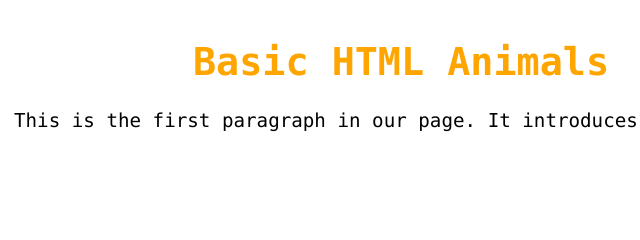
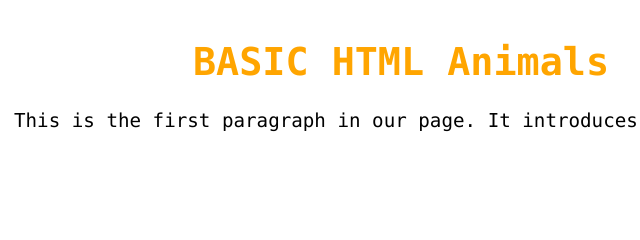
Before and after one commit to Slav10/315010, a plain HTML site: page src/index.html in a window 1280 px wide. Shown: the top 240 px of the page, 239-879 px from the left. Drawn offline with Linux system fonts and the light colour scheme; a web font is replaced by a local one.

Commit message:
Update index.html

```diff
--- a/src/index.html
+++ b/src/index.html
@@ -1,10 +1,12 @@
-<link rel="stylesheet" href="style.css">
+
+
 <link rel="stylesheet" href="https://fonts.googleapis.com/css?family=LucidaConsole">
 
+<link rel="stylesheet" href="style.css">
 
 
   <div class="header">
-    <h1>Basic HTML Animals</h1>
+    <h1>BASIC HTML Animals</h1>
      <p>This is the first paragraph in our page. It introduces our animals.</p>
   </div>
 
```
